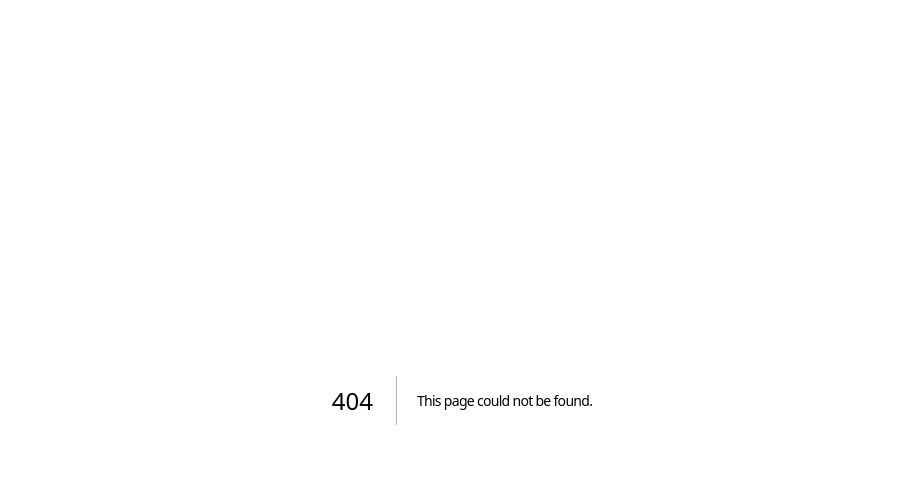
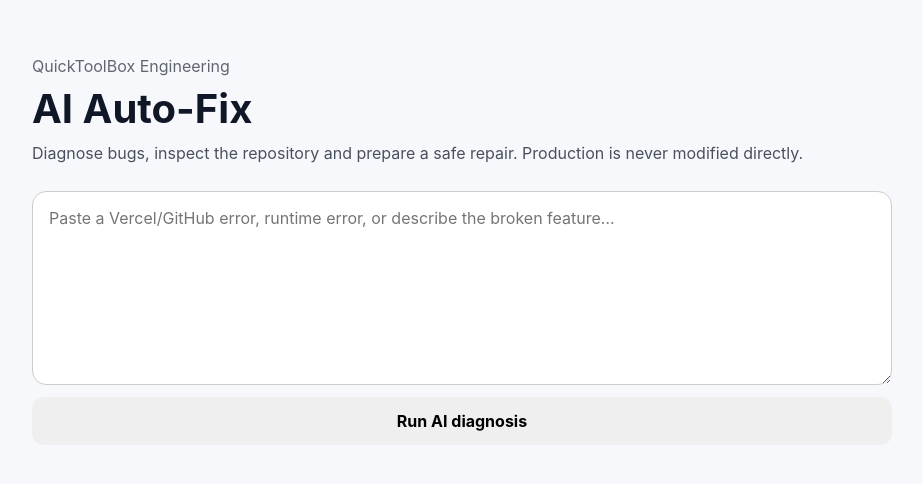
Before and after one commit to Afifarman/QuickToolBox, a Next.js app: page /admin/auto-fix in a window 1280 px wide. Before the commit this address had no page. Shown: the top 484 px of the page, without its empty margins (178-1101 px from the left). Built offline with nearby package versions, Linux system fonts and the light colour scheme.

Commit message:
feat(ai): add auto-fix dashboard UI

```diff
--- /dev/null
+++ b/app/admin/auto-fix/page.js
@@ -0,0 +1,79 @@
+'use client';
+
+import { useState } from 'react';
+
+export default function AutoFixPage() {
+  const [problem, setProblem] = useState('');
+  const [events, setEvents] = useState([]);
+  const [running, setRunning] = useState(false);
+
+  async function diagnose(event) {
+    event?.preventDefault();
+    setRunning(true);
+    setEvents([]);
+    try {
+      const response = await fetch('/api/auto-fix', {
+        method: 'POST',
+        headers: { 'Content-Type': 'application/json' },
+        body: JSON.stringify({ problem }),
+      });
+      if (!response.ok || !response.body) throw new Error(await response.text());
+      const reader = response.body.getReader();
+      const decoder = new TextDecoder();
+      let buffer = '';
+      while (true) {
+        const { value, done } = await reader.read();
+        if (done) break;
+        buffer += decoder.decode(value, { stream: true });
+        const chunks = buffer.split('\n\n');
+        buffer = chunks.pop() || '';
+        for (const chunk of chunks) {
+          const line = chunk.split('\n').find((item) => item.startsWith('data: '));
+          if (!line) continue;
+          try { setEvents((prev) => [...prev, JSON.parse(line.slice(6))]); } catch {}
+        }
+      }
+    } catch (error) {
+      setEvents((prev) => [...prev, { type: 'error', message: error.message }]);
+    } finally {
+      setRunning(false);
+    }
+  }
+
+  return (
+    <main style={{ minHeight: '100vh', padding: '40px 20px', maxWidth: 900, margin: '0 auto' }}>
+      <div style={{ marginBottom: 28 }}>
+        <p style={{ opacity: 0.65, marginBottom: 8 }}>QuickToolBox Engineering</p>
+        <h1 style={{ fontSize: 40, margin: 0 }}>AI Auto-Fix</h1>
+        <p style={{ opacity: 0.75, marginTop: 10 }}>
+          Diagnose bugs, inspect the repository and prepare a safe repair. Production is never modified directly.
+        </p>
+      </div>
+
+      <form onSubmit={diagnose} style={{ display: 'grid', gap: 12 }}>
+        <textarea
+          value={problem}
+          onChange={(e) => setProblem(e.target.value)}
+          placeholder="Paste a Vercel/GitHub error, runtime error, or describe the broken feature…"
+          rows={8}
+          required
+          style={{ width: '100%', padding: 16, borderRadius: 14, border: '1px solid #ccc', font: 'inherit' }}
+        />
+        <button disabled={running} type="submit" style={{ padding: '14px 18px', borderRadius: 12, border: 0, cursor: running ? 'wait' : 'pointer', fontWeight: 700 }}>
+          {running ? 'AI diagnosing…' : 'Run AI diagnosis'}
+        </button>
+      </form>
+
+      <section style={{ marginTop: 28, display: 'grid', gap: 10 }}>
+        {events.map((event, index) => (
+          <article key={`${event.type}-${index}`} style={{ padding: 14, borderRadius: 12, background: 'rgba(127,127,127,.08)' }}>
+            <strong>{event.type}</strong>
+            {event.message && <div style={{ marginTop: 5 }}>{event.message}</div>}
+            {event.delta && <span>{event.delta}</span>}
+            {event.output && <pre style={{ whiteSpace: 'pre-wrap', overflowX: 'auto' }}>{JSON.stringify(event.output, null, 2)}</pre>}
+          </article>
+        ))}
+      </section>
+    </main>
+  );
+}
```
